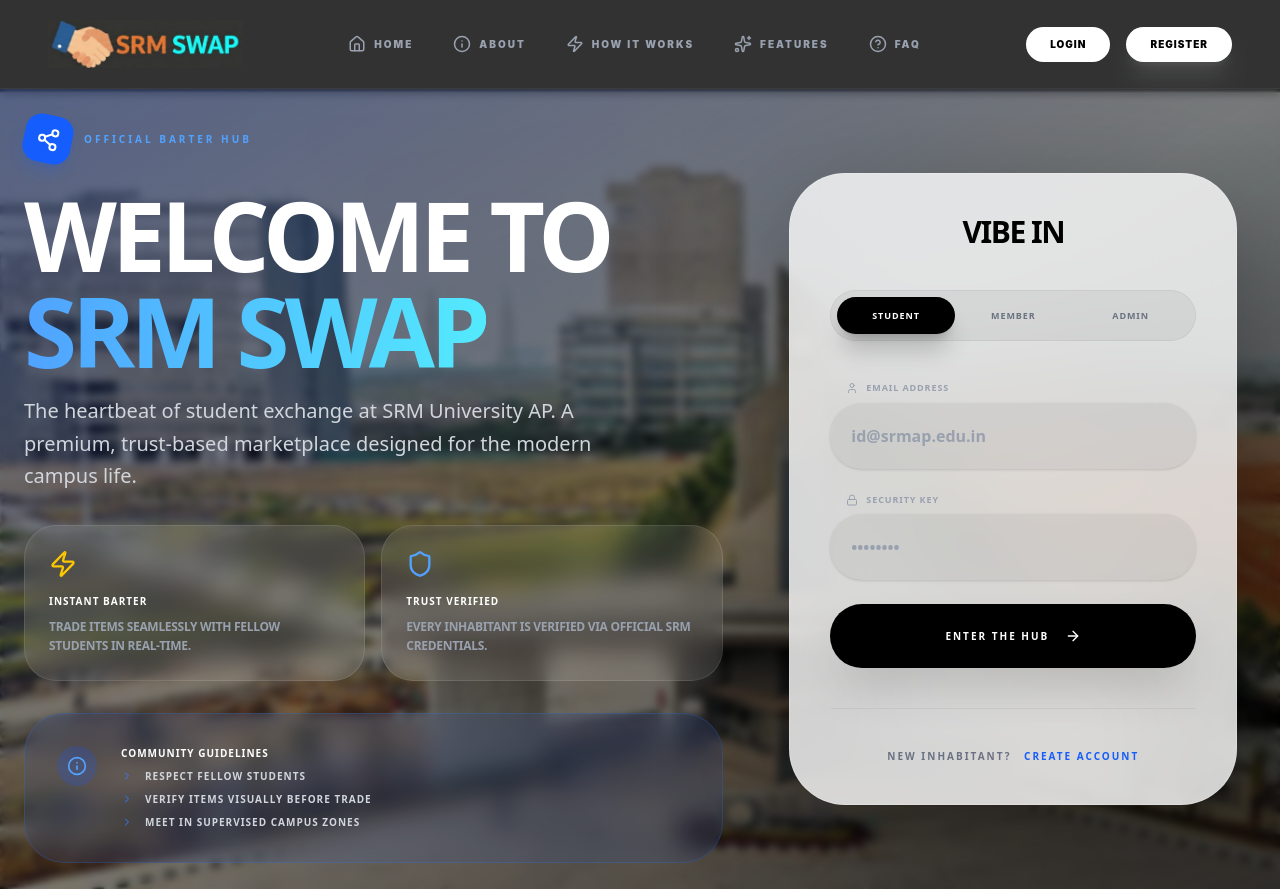
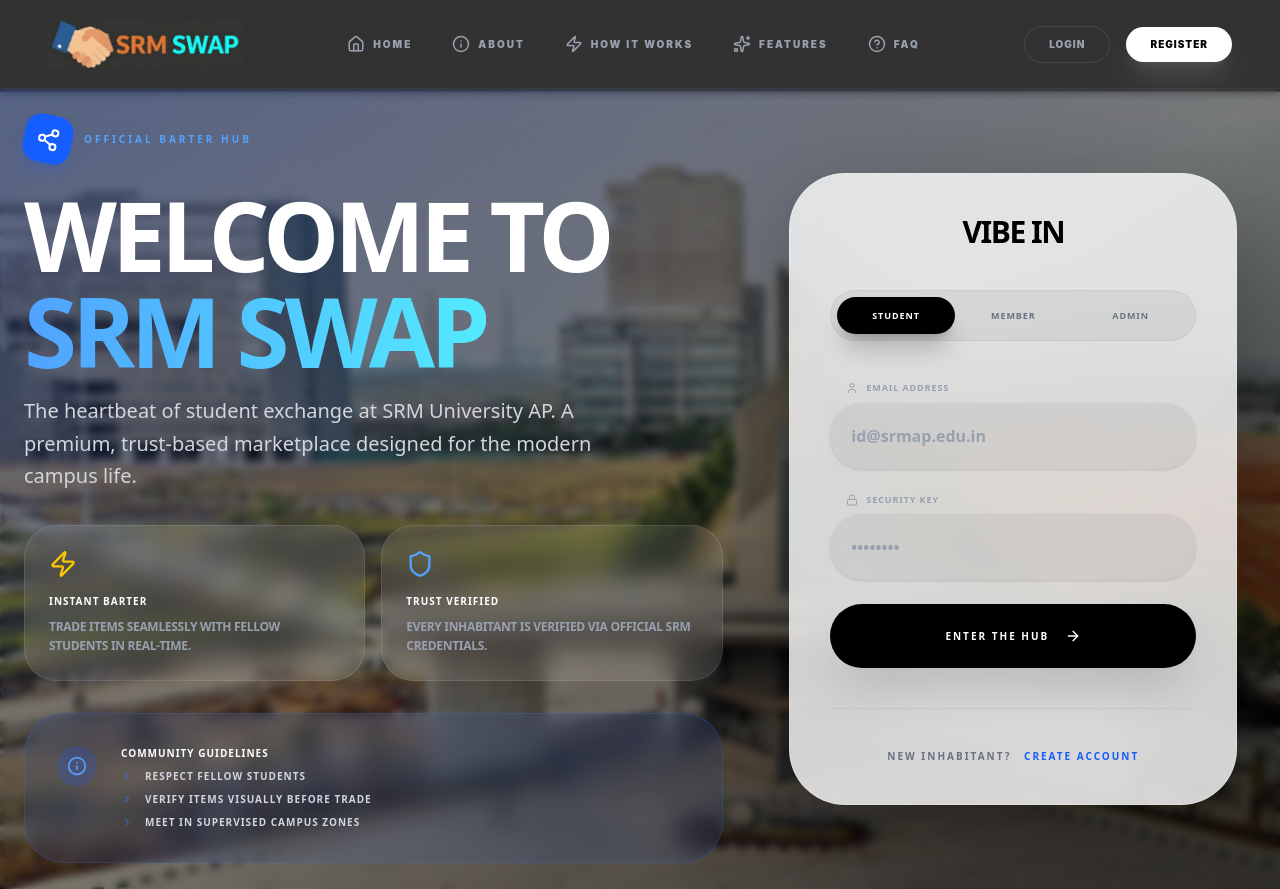
Before and after one commit to ayush-codes-ar/SRM-SWAP, a React (Vite) app in the folder client/: page /login in a window 1280 px wide. Built offline with nearby package versions, Linux system fonts and the light colour scheme; no server answers.

Commit message:
reactive mouse features

```diff
--- a/client/src/components/ItemCard.tsx
+++ b/client/src/components/ItemCard.tsx
@@ -6,6 +6,8 @@
     item: any;
     onClick: () => void;
 }
+
+import Spotlight from './ui/Spotlight';
 
 const ItemCard: React.FC<ItemProps> = ({ item, onClick }) => {
     const itemVariants = {
@@ -26,9 +28,10 @@
             variants={itemVariants}
             whileHover="hover"
             whileTap={{ scale: 0.98 }}
-            className="bg-white border border-gray-100 rounded-[3rem] overflow-hidden cursor-pointer group shadow-sm hover:shadow-layered transition-all duration-700"
+            className="bg-white border border-gray-100 rounded-[3rem] overflow-hidden cursor-pointer group shadow-sm hover:shadow-layered transition-all duration-700 isolate"
             onClick={onClick}
         >
+            <Spotlight className="h-full flex flex-col" spotlightColor="rgba(37, 99, 235, 0.1)">
                 <div className="h-64 bg-gray-50 relative overflow-hidden">
                     {item.images.length > 0 ? (
                         <motion.img
@@ -70,7 +73,7 @@
                     </div>
                 </div>
 
-            <div className="p-10 space-y-6">
+                <div className="p-10 space-y-6 flex-1 bg-white relative">
                     <div>
                         <h3 className="text-2xl font-black text-black leading-[0.9] truncate tracking-tighter uppercase">{item.title}</h3>
                         <motion.div
@@ -90,7 +93,7 @@
                         </motion.div>
                     </div>
 
-                <div className="flex justify-between items-end pt-6 border-t border-gray-50 group-hover:border-blue-50 transition-colors">
+                    <div className="flex justify-between items-end pt-6 border-t border-gray-50 group-hover:border-blue-50 transition-colors mt-auto">
                         <div className="space-y-1">
                             <span className="block text-[8px] font-black text-gray-300 uppercase tracking-widest">Market Value</span>
                             <span className="text-3xl font-black text-black group-hover:text-blue-600 transition-colors">
@@ -110,6 +113,7 @@
                         </div>
                     </div>
                 </div>
+            </Spotlight>
         </motion.div>
     );
 };
--- a/client/src/components/Navbar.tsx
+++ b/client/src/components/Navbar.tsx
@@ -3,6 +3,7 @@
 import { useAuthStore } from '../store/useAuthStore';
 import { motion, AnimatePresence } from 'framer-motion';
 import Logo from './Logo';
+import MagneticButton from './ui/MagneticButton';
 
 const Navbar = () => {
     const { user } = useAuthStore();
@@ -105,22 +106,14 @@
                 ) : (
                     <div className="flex items-center gap-4">
                         <Link to="/login">
-                            <motion.button
-                                whileHover={{ scale: 1.05 }}
-                                whileTap={{ scale: 0.95 }}
-                                className={`px-6 py-2.5 rounded-full text-[10px] font-black uppercase tracking-widest transition-all ${location.pathname === '/login' ? 'bg-white text-black' : 'text-gray-400 hover:text-white border border-white/10 hover:border-white/20'}`}
-                            >
+                            <MagneticButton className="px-6 py-2.5 rounded-full text-[10px] font-black uppercase tracking-widest transition-all text-gray-400 hover:text-white border border-white/10 hover:border-white/20">
                                 Login
-                            </motion.button>
+                            </MagneticButton>
                         </Link>
                         <Link to="/register">
-                            <motion.button
-                                whileHover={{ scale: 1.05, y: -2 }}
-                                whileTap={{ scale: 0.95 }}
-                                className={`px-6 py-2.5 rounded-full text-[10px] font-black uppercase tracking-widest transition-all shadow-xl ${location.pathname === '/register' ? 'bg-blue-600 text-white shadow-blue-600/20' : 'bg-white text-black shadow-white/10 hover:bg-blue-600 hover:text-white'}`}
-                            >
+                            <MagneticButton className="px-6 py-2.5 rounded-full text-[10px] font-black uppercase tracking-widest transition-all shadow-xl bg-white text-black shadow-white/10 hover:bg-blue-600 hover:text-white">
                                 Register
-                            </motion.button>
+                            </MagneticButton>
                         </Link>
                     </div>
                 )}
--- /dev/null
+++ b/client/src/components/ui/MagneticButton.tsx
@@ -0,0 +1,49 @@
+import React, { useRef, useState } from 'react';
+import { motion } from 'framer-motion';
+
+interface MagneticButtonProps {
+    children: React.ReactNode;
+    className?: string;
+    onClick?: () => void;
+    strength?: number; // How strong the pull is
+}
+
+export const MagneticButton: React.FC<MagneticButtonProps> = ({
+    children,
+    className = "",
+    onClick,
+    strength = 30
+}) => {
+    const ref = useRef<HTMLButtonElement>(null);
+    const [position, setPosition] = useState({ x: 0, y: 0 });
+
+    const handleMouseMove = (e: React.MouseEvent) => {
+        const { clientX, clientY } = e;
+        const { left, top, width, height } = ref.current?.getBoundingClientRect() || { left: 0, top: 0, width: 0, height: 0 };
+        const x = clientX - (left + width / 2);
+        const y = clientY - (top + height / 2);
+        setPosition({ x, y });
+    };
+
+    const handleMouseLeave = () => {
+        setPosition({ x: 0, y: 0 });
+    };
+
+    const { x, y } = position;
+
+    return (
+        <motion.button
+            ref={ref}
+            onMouseMove={handleMouseMove}
+            onMouseLeave={handleMouseLeave}
+            onClick={onClick}
+            animate={{ x: x / (100 / strength), y: y / (100 / strength) }}
+            transition={{ type: "spring", stiffness: 150, damping: 15, mass: 0.1 }}
+            className={`${className}`}
+        >
+            {children}
+        </motion.button>
+    );
+};
+
+export default MagneticButton;
--- /dev/null
+++ b/client/src/components/ui/Spotlight.tsx
@@ -0,0 +1,55 @@
+import React, { useRef, useState } from 'react';
+
+interface SpotlightProps {
+    children: React.ReactNode;
+    className?: string;
+    spotlightColor?: string;
+}
+
+export const Spotlight: React.FC<SpotlightProps> = ({
+    children,
+    className = "",
+    spotlightColor = "rgba(37, 99, 235, 0.15)" // blue-600 with low opacity
+}) => {
+    const divRef = useRef<HTMLDivElement>(null);
+    const [position, setPosition] = useState({ x: 0, y: 0 });
+    const [opacity, setOpacity] = useState(0);
+
+    const handleMouseMove = (e: React.MouseEvent<HTMLDivElement>) => {
+        if (!divRef.current) return;
+
+        const div = divRef.current;
+        const rect = div.getBoundingClientRect();
+
+        setPosition({ x: e.clientX - rect.left, y: e.clientY - rect.top });
+    };
+
+    const handleMouseEnter = () => {
+        setOpacity(1);
+    };
+
+    const handleMouseLeave = () => {
+        setOpacity(0);
+    };
+
+    return (
+        <div
+            ref={divRef}
+            onMouseMove={handleMouseMove}
+            onMouseEnter={handleMouseEnter}
+            onMouseLeave={handleMouseLeave}
+            className={`relative overflow-hidden ${className}`}
+        >
+            <div
+                className="pointer-events-none absolute -inset-px opacity-0 transition duration-300"
+                style={{
+                    opacity,
+                    background: `radial-gradient(600px circle at ${position.x}px ${position.y}px, ${spotlightColor}, transparent 40%)`,
+                }}
+            />
+            {children}
+        </div>
+    );
+};
+
+export default Spotlight;
--- a/client/src/pages/info/LandingLegals.tsx
+++ b/client/src/pages/info/LandingLegals.tsx
@@ -1,4 +1,5 @@
 import { motion } from 'framer-motion';
+import { useState } from 'react';
 import { Zap, Shield, MessageSquare, Search, Trophy, Globe, PlusCircle, MessageCircle, Handshake, Fingerprint } from 'lucide-react';
 
 const FeaturesPage = () => {
@@ -41,12 +42,22 @@
         }
     ];
 
+    const [mousePosition, setMousePosition] = useState({ x: 0, y: 0 });
+
+    const handleMouseMove = (e: React.MouseEvent) => {
+        const { clientX, clientY } = e;
+        const x = (clientX / window.innerWidth - 0.5) * 40;
+        const y = (clientY / window.innerHeight - 0.5) * 40;
+        setMousePosition({ x, y });
+    };
+
     return (
-        <div className="min-h-screen bg-white py-24 px-6">
+        <div className="min-h-screen bg-white py-24 px-6" onMouseMove={handleMouseMove}>
             <div className="max-w-6xl mx-auto">
                 <motion.div
                     initial={{ opacity: 0, y: 30 }}
-                    animate={{ opacity: 1, y: 0 }}
+                    animate={{ opacity: 1, x: mousePosition.x * -1, y: mousePosition.y * -1 }}
+                    transition={{ type: 'spring', stiffness: 50, damping: 20 }}
                     className="text-center mb-24"
                 >
                     <h1 className="text-7xl md:text-9xl font-black text-black tracking-tighter uppercase mb-6 leading-none">
```
Lines whose indentation alone changed are shown as unchanged.
